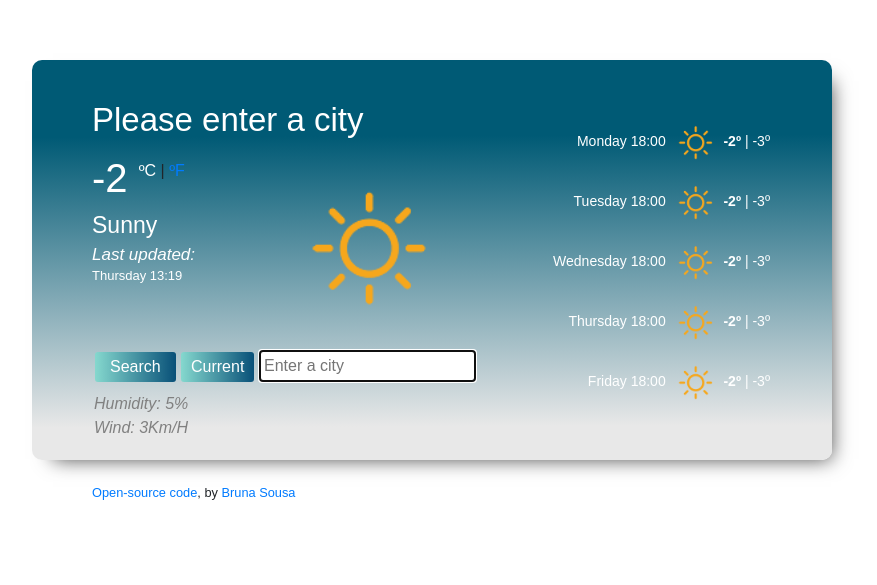
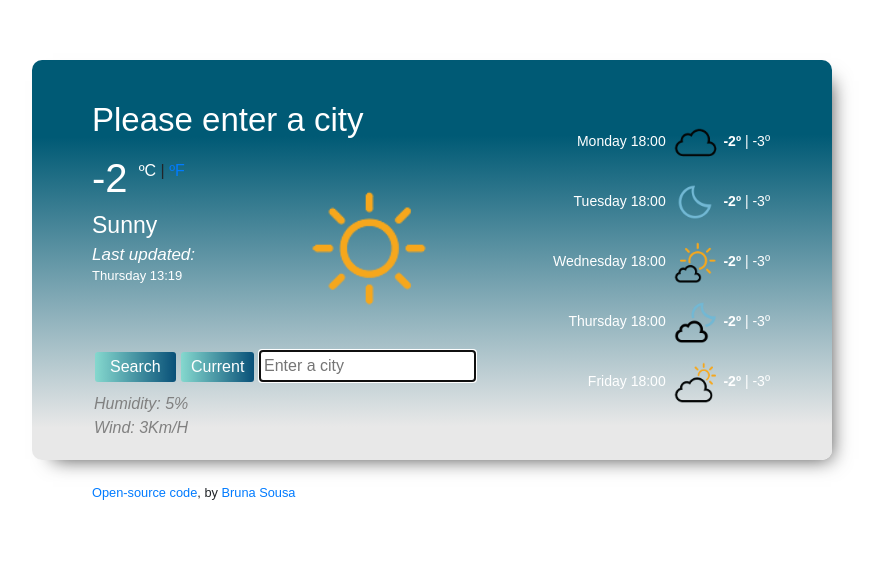
Before and after one commit to BrunaBibs/weather-app, a plain HTML site: page index.html in a window 1280 px wide. Shown: the whole page, without its empty margins (208-1085 px from the left). Drawn offline with nearby package versions, Linux system fonts and the light colour scheme; a web font is replaced by a local one.

Commit message:
changed the fake icons in html

```diff
--- a/index.html
+++ b/index.html
@@ -49,7 +49,7 @@
         <div class="day-first">
           Monday 18:00
           <img
-            src="https://raw.githubusercontent.com/BrunaBibs/weather-app/master/icons/01d.png"
+            src="https://raw.githubusercontent.com/BrunaBibs/weather-app/master/icons/04n.png"
             alt="clear"
             id="icon"
           />
@@ -58,7 +58,7 @@
         <div class="day-second">
           Tuesday 18:00
           <img
-            src="https://raw.githubusercontent.com/BrunaBibs/weather-app/master/icons/01d.png"
+            src="https://raw.githubusercontent.com/BrunaBibs/weather-app/master/icons/01n.png"
             alt="clear"
             id="icon"
           />
@@ -67,7 +67,7 @@
         <div class="day-third">
           Wednesday 18:00
           <img
-            src="https://raw.githubusercontent.com/BrunaBibs/weather-app/master/icons/01d.png"
+            src="https://raw.githubusercontent.com/BrunaBibs/weather-app/master/icons/02d.png"
             alt="clear"
             id="icon"
           />
@@ -76,7 +76,7 @@
         <div class="day-fourth">
           Thursday 18:00
           <img
-            src="https://raw.githubusercontent.com/BrunaBibs/weather-app/master/icons/01d.png"
+            src="https://raw.githubusercontent.com/BrunaBibs/weather-app/master/icons/02n.png"
             alt="clear"
             id="icon"
           />
@@ -85,7 +85,7 @@
         <div class="day-fifth">
           Friday 18:00
           <img
-            src="https://raw.githubusercontent.com/BrunaBibs/weather-app/master/icons/01d.png"
+            src="https://raw.githubusercontent.com/BrunaBibs/weather-app/master/icons/03d.png"
             alt="clear"
             id="icon"
           />
```
